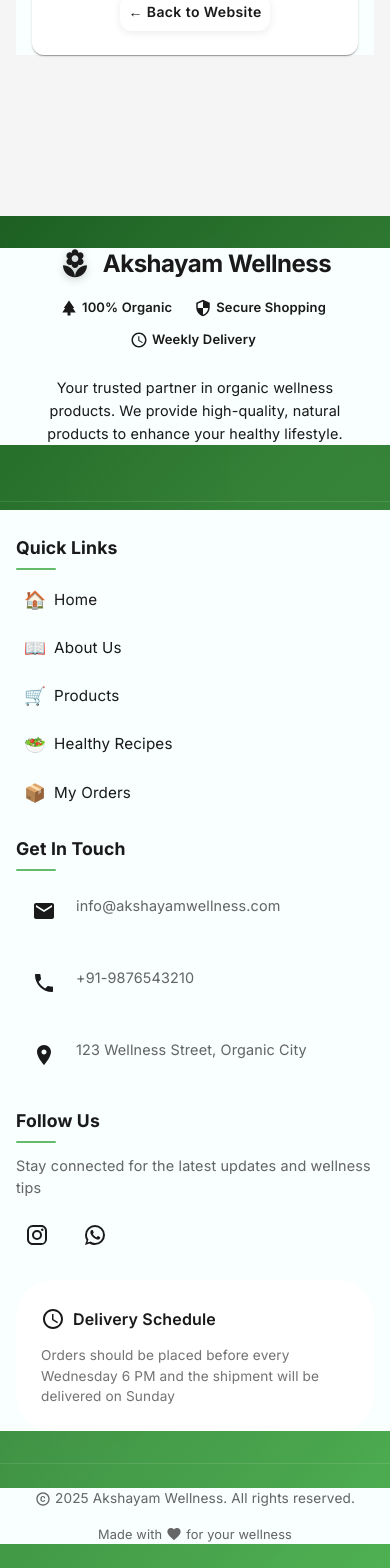
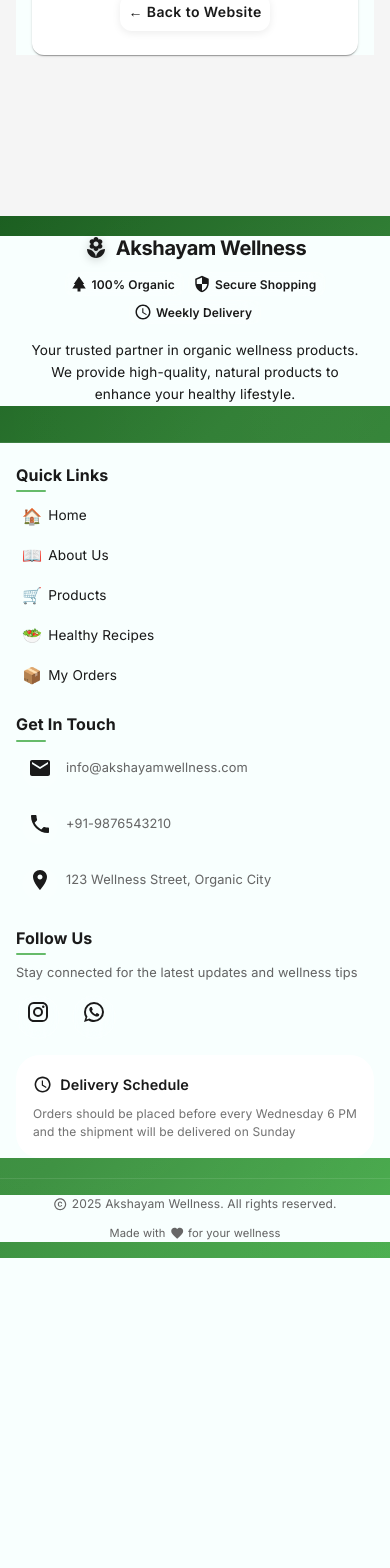
Before and after one commit to gandeharshith/akshayam_frontend, a React (Create React App) app: page /adddmin/login in a window 390 px wide. Shown: the part 700-2268 px from the top of the page. After the commit the page ends 1958 px from the top, so only its background shows below. Built offline with nearby package versions, Linux system fonts and the light colour scheme; no server answers.

Commit message:
fixed footer

```diff
--- a/src/components/Footer.tsx
+++ b/src/components/Footer.tsx
@@ -91,8 +91,8 @@ const Footer: React.FC = () => {
           onClick={scrollToTop}
           sx={{
             position: 'fixed',
-            bottom: { xs: 80, md: 32 },
-            right: { xs: 20, md: 32 },
+            bottom: { xs: 20, md: 32 },
+            right: { xs: 16, md: 32 },
             zIndex: 1000,
             backgroundColor: '#2e7d32',
             color: 'white',
@@ -103,11 +103,11 @@ const Footer: React.FC = () => {
               boxShadow: '0 8px 30px rgba(46, 125, 50, 0.4)',
             },
             transition: 'all 0.3s cubic-bezier(0.4, 0, 0.2, 1)',
-            width: 56,
-            height: 56,
+            width: { xs: 48, md: 56 },
+            height: { xs: 48, md: 56 },
           }}
         >
-          <ArrowUpward />
+          <ArrowUpward sx={{ fontSize: { xs: '1.2rem', md: '1.5rem' } }} />
         </IconButton>
       </Slide>
 
@@ -141,15 +141,15 @@ const Footer: React.FC = () => {
       >
         <Box sx={{ position: 'relative', zIndex: 2 }}>
           {/* Top Section with Brand and Features */}
-          <Box sx={{ py: { xs: 4, md: 6 }, borderBottom: '1px solid rgba(255,255,255,0.1)' }}>
+          <Box sx={{ py: { xs: 2.5, md: 6 }, borderBottom: '1px solid rgba(255,255,255,0.1)' }}>
             <Container maxWidth="xl">
               <Fade in={true} timeout={1000}>
-                <Box sx={{ textAlign: 'center', mb: { xs: 3, md: 4 } }}>
-                  <Box sx={{ display: 'flex', alignItems: 'center', justifyContent: 'center', mb: 2 }}>
+                <Box sx={{ textAlign: 'center', mb: { xs: 2, md: 4 } }}>
+                  <Box sx={{ display: 'flex', alignItems: 'center', justifyContent: 'center', mb: { xs: 1.5, md: 2 } }}>
                     <LocalFlorist
                       sx={{
-                        mr: 1.5,
-                        fontSize: 32,
+                        mr: { xs: 1, md: 1.5 },
+                        fontSize: { xs: 24, md: 32 },
                         color: 'rgba(255,255,255,0.9)',
                         filter: 'drop-shadow(0 2px 4px rgba(0,0,0,0.2))'
                       }}
@@ -159,7 +159,7 @@ const Footer: React.FC = () => {
                       sx={{
                         fontWeight: 700,
                         color: 'white',
-                        fontSize: { xs: '1.5rem', md: '2rem' },
+                        fontSize: { xs: '1.25rem', sm: '1.5rem', md: '2rem' },
                         letterSpacing: '-0.02em',
                         textShadow: '0 2px 4px rgba(0,0,0,0.2)',
                       }}
@@ -169,17 +169,18 @@ const Footer: React.FC = () => {
                   </Box>
 
                   {/* Feature Chips */}
-                  <Box sx={{ display: 'flex', gap: 1, justifyContent: 'center', flexWrap: 'wrap', mb: 3 }}>
+                  <Box sx={{ display: 'flex', gap: { xs: 0.5, md: 1 }, justifyContent: 'center', flexWrap: 'wrap', mb: { xs: 2, md: 3 } }}>
                     {features.map((feature, index) => (
                       <Fade in={true} timeout={1200 + index * 200} key={index}>
                         <Chip
                           icon={feature.icon}
                           label={feature.text}
-                          size="small"
+                          size={isMobile ? 'small' : 'medium'}
                           sx={{
                             backgroundColor: 'rgba(255,255,255,0.15)',
                             color: 'white',
                             fontWeight: 600,
+                            fontSize: { xs: '0.75rem', md: '0.875rem' },
                             backdropFilter: 'blur(10px)',
                             border: '1px solid rgba(255,255,255,0.2)',
                             '&:hover': {
@@ -195,11 +196,11 @@ const Footer: React.FC = () => {
                     variant="body1"
                     sx={{
                       color: 'rgba(255,255,255,0.9)',
-                      maxWidth: 600,
+                      maxWidth: { xs: '100%', md: 600 },
                       mx: 'auto',
-                      fontSize: { xs: '0.9rem', md: '1rem' },
+                      fontSize: { xs: '0.85rem', md: '1rem' },
                       lineHeight: 1.6,
-                      px: 2,
+                      px: { xs: 1, md: 2 },
                     }}
                   >
                     {contactInfo?.company_description || 'Your trusted partner in organic wellness products. We provide high-quality, natural products to enhance your healthy lifestyle.'}
@@ -210,9 +211,9 @@ const Footer: React.FC = () => {
           </Box>
 
           {/* Main Footer Content */}
-          <Box sx={{ py: { xs: 4, md: 6 } }}>
+          <Box sx={{ py: { xs: 2.5, md: 6 } }}>
             <Container maxWidth="xl">
-              <Grid container spacing={{ xs: 3, md: 5 }}>
+              <Grid container spacing={{ xs: 2.5, md: 5 }}>
                 {/* Quick Links */}
                 <Grid item xs={12} sm={6} md={3}>
                   <Fade in={true} timeout={800}>
@@ -223,15 +224,15 @@ const Footer: React.FC = () => {
                         sx={{
                           color: 'white',
                           fontWeight: 700,
-                          fontSize: { xs: '1.1rem', md: '1.25rem' },
-                          mb: 2.5,
+                          fontSize: { xs: '1rem', md: '1.25rem' },
+                          mb: { xs: 1.5, md: 2.5 },
                           position: 'relative',
                           '&::after': {
                             content: '""',
                             position: 'absolute',
-                            bottom: -8,
+                            bottom: { xs: -4, md: -8 },
                             left: 0,
-                            width: 40,
+                            width: { xs: 30, md: 40 },
                             height: 2,
                             backgroundColor: '#66bb6a',
                             borderRadius: 1,
@@ -240,7 +241,7 @@ const Footer: React.FC = () => {
                       >
                         Quick Links
                       </Typography>
-                      <Box sx={{ display: 'flex', flexDirection: 'column', gap: 1.5 }}>
+                      <Box sx={{ display: 'flex', flexDirection: 'column', gap: { xs: 1, md: 1.5 } }}>
                         {quickLinks.map((link, index) => (
                           <Fade in={true} timeout={1000 + index * 100} key={link.path}>
                             <Link
@@ -251,21 +252,21 @@ const Footer: React.FC = () => {
                                 textDecoration: 'none',
                                 display: 'flex',
                                 alignItems: 'center',
-                                gap: 1,
-                                py: 0.5,
-                                px: 1,
+                                gap: { xs: 0.75, md: 1 },
+                                py: { xs: 0.4, md: 0.5 },
+                                px: { xs: 0.75, md: 1 },
                                 borderRadius: 2,
-                                fontSize: '0.95rem',
+                                fontSize: { xs: '0.85rem', md: '0.95rem' },
                                 transition: 'all 0.3s cubic-bezier(0.4, 0, 0.2, 1)',
                                 '&:hover': {
                                   color: 'white',
                                   backgroundColor: 'rgba(255,255,255,0.1)',
-                                  transform: 'translateX(8px)',
+                                  transform: { xs: 'translateX(4px)', md: 'translateX(8px)' },
                                   backdropFilter: 'blur(10px)',
                                 }
                               }}
                             >
-                              <span style={{ fontSize: '1.1rem' }}>{link.icon}</span>
+                              <span style={{ fontSize: isMobile ? '1rem' : '1.1rem' }}>{link.icon}</span>
                               {link.text}
                             </Link>
                           </Fade>
@@ -285,15 +286,15 @@ const Footer: React.FC = () => {
                         sx={{
                           color: 'white',
                           fontWeight: 700,
-                          fontSize: { xs: '1.1rem', md: '1.25rem' },
-                          mb: 2.5,
+                          fontSize: { xs: '1rem', md: '1.25rem' },
+                          mb: { xs: 1.5, md: 2.5 },
                           position: 'relative',
                           '&::after': {
                             content: '""',
                             position: 'absolute',
-                            bottom: -8,
+                            bottom: { xs: -4, md: -8 },
                             left: 0,
-                            width: 40,
+                            width: { xs: 30, md: 40 },
                             height: 2,
                             backgroundColor: '#66bb6a',
                             borderRadius: 1,
@@ -302,7 +303,7 @@ const Footer: React.FC = () => {
                       >
                         Get In Touch
                       </Typography>
-                      <Box sx={{ display: 'flex', flexDirection: 'column', gap: 2 }}>
+                      <Box sx={{ display: 'flex', flexDirection: 'column', gap: { xs: 1.5, md: 2 } }}>
                         {[
                           {
                             icon: <Email />,
@@ -327,40 +328,42 @@ const Footer: React.FC = () => {
                               sx={{
                                 display: 'flex',
                                 alignItems: 'flex-start',
-                                gap: 1.5,
+                                gap: { xs: 1, md: 1.5 },
                                 color: 'rgba(255,255,255,0.8)',
                                 textDecoration: 'none',
-                                p: 1,
+                                p: { xs: 0.75, md: 1 },
                                 borderRadius: 2,
                                 transition: 'all 0.3s ease',
                                 '&:hover': contact.href ? {
                                   color: 'white',
                                   backgroundColor: 'rgba(255,255,255,0.1)',
                                   backdropFilter: 'blur(10px)',
-                                  transform: 'translateY(-2px)',
+                                  transform: { xs: 'translateY(-1px)', md: 'translateY(-2px)' },
                                 } : {}
                               }}
                             >
                               <Box
                                 sx={{
-                                  p: 1,
+                                  p: { xs: 0.75, md: 1 },
                                   borderRadius: '50%',
                                   backgroundColor: 'rgba(255,255,255,0.15)',
                                   display: 'flex',
                                   alignItems: 'center',
                                   justifyContent: 'center',
-                                  minWidth: 40,
-                                  height: 40,
+                                  minWidth: { xs: 32, md: 40 },
+                                  height: { xs: 32, md: 40 },
                                 }}
                               >
-                                {contact.icon}
+                                <Box sx={{ fontSize: { xs: '1rem', md: '1.25rem' } }}>
+                                  {contact.icon}
+                                </Box>
                               </Box>
                               <Typography
                                 variant="body2"
                                 sx={{
-                                  fontSize: '0.9rem',
+                                  fontSize: { xs: '0.8rem', md: '0.9rem' },
                                   lineHeight: 1.5,
-                                  mt: 0.5
+                                  mt: { xs: 0.25, md: 0.5 }
                                 }}
                               >
                                 {contact.text}
@@ -383,15 +386,15 @@ const Footer: React.FC = () => {
                         sx={{
                           color: 'white',
                           fontWeight: 700,
-                          fontSize: { xs: '1.1rem', md: '1.25rem' },
-                          mb: 2.5,
+                          fontSize: { xs: '1rem', md: '1.25rem' },
+                          mb: { xs: 1.5, md: 2.5 },
                           position: 'relative',
                           '&::after': {
                             content: '""',
                             position: 'absolute',
-                            bottom: -8,
+                            bottom: { xs: -4, md: -8 },
                             left: 0,
-                            width: 40,
+                            width: { xs: 30, md: 40 },
                             height: 2,
                             backgroundColor: '#66bb6a',
                             borderRadius: 1,
@@ -402,18 +405,18 @@ const Footer: React.FC = () => {
                       </Typography>
 
                       {/* Social Media Links */}
-                      <Box sx={{ mb: 3 }}>
+                      <Box sx={{ mb: { xs: 2, md: 3 } }}>
                         <Typography
                           variant="body2"
                           sx={{
                             color: 'rgba(255,255,255,0.8)',
-                            mb: 2,
-                            fontSize: '0.9rem'
+                            mb: { xs: 1.5, md: 2 },
+                            fontSize: { xs: '0.8rem', md: '0.9rem' }
                           }}
                         >
                           Stay connected for the latest updates and wellness tips
                         </Typography>
-                        <Box sx={{ display: 'flex', gap: 2, flexWrap: 'wrap' }}>
+                        <Box sx={{ display: 'flex', gap: { xs: 1.5, md: 2 }, flexWrap: 'wrap' }}>
                           {socialLinks.map((social, index) => (
                             <Fade in={true} timeout={1400 + index * 100} key={social.label}>
                               <IconButton
@@ -427,15 +430,19 @@ const Footer: React.FC = () => {
                                   backgroundColor: 'rgba(255,255,255,0.1)',
                                   backdropFilter: 'blur(10px)',
                                   border: '1px solid rgba(255,255,255,0.2)',
+                                  width: { xs: 44, md: 48 },
+                                  height: { xs: 44, md: 48 },
                                   transition: 'all 0.3s cubic-bezier(0.4, 0, 0.2, 1)',
                                   '&:hover': {
                                     backgroundColor: social.color,
-                                    transform: 'translateY(-3px) scale(1.05)',
-                                    boxShadow: `0 8px 25px ${social.color}40`,
+                                    transform: { xs: 'translateY(-2px) scale(1.03)', md: 'translateY(-3px) scale(1.05)' },
+                                    boxShadow: `0 ${isMobile ? '6px' : '8px'} 25px ${social.color}40`,
                                   }
                                 }}
                               >
-                                {social.icon}
+                                <Box sx={{ fontSize: { xs: '1.2rem', md: '1.5rem' } }}>
+                                  {social.icon}
+                                </Box>
                               </IconButton>
                             </Fade>
                           ))}
@@ -446,21 +453,21 @@ const Footer: React.FC = () => {
                       <Paper
                         elevation={0}
                         sx={{
-                          p: 3,
+                          p: { xs: 2, md: 3 },
                           backgroundColor: 'rgba(255,255,255,0.1)',
                           backdropFilter: 'blur(10px)',
                           border: '1px solid rgba(255,255,255,0.2)',
-                          borderRadius: 3,
+                          borderRadius: { xs: 2, md: 3 },
                           color: 'white',
                         }}
                       >
-                        <Box sx={{ display: 'flex', alignItems: 'center', mb: 1.5 }}>
-                          <Schedule sx={{ mr: 1, color: '#66bb6a' }} />
-                          <Typography variant="subtitle1" sx={{ fontWeight: 600 }}>
+                        <Box sx={{ display: 'flex', alignItems: 'center', mb: { xs: 1, md: 1.5 } }}>
+                          <Schedule sx={{ mr: 1, color: '#66bb6a', fontSize: { xs: '1.2rem', md: '1.5rem' } }} />
+                          <Typography variant="subtitle1" sx={{ fontWeight: 600, fontSize: { xs: '0.9rem', md: '1rem' } }}>
                             Delivery Schedule
                           </Typography>
                         </Box>
-                        <Typography variant="body2" sx={{ fontSize: '0.85rem', lineHeight: 1.5, opacity: 0.9 }}>
+                        <Typography variant="body2" sx={{ fontSize: { xs: '0.75rem', md: '0.85rem' }, lineHeight: 1.5, opacity: 0.9 }}>
                           Orders should be placed before every Wednesday 6 PM and the shipment will be delivered on Sunday
                         </Typography>
                       </Paper>
@@ -472,7 +479,7 @@ const Footer: React.FC = () => {
           </Box>
 
           {/* Bottom Footer */}
-          <Box sx={{ borderTop: '1px solid rgba(255,255,255,0.1)', py: 3 }}>
+          <Box sx={{ borderTop: '1px solid rgba(255,255,255,0.1)', py: { xs: 2, md: 3 } }}>
             <Container maxWidth="xl">
               <Fade in={true} timeout={1600}>
                 <Box sx={{
@@ -480,7 +487,7 @@ const Footer: React.FC = () => {
                   flexDirection: { xs: 'column', md: 'row' },
                   justifyContent: 'space-between',
                   alignItems: 'center',
-                  gap: 2,
+                  gap: { xs: 1.5, md: 2 },
                   textAlign: { xs: 'center', md: 'left' }
                 }}>
                   <Typography
@@ -489,11 +496,13 @@ const Footer: React.FC = () => {
                       color: 'rgba(255,255,255,0.7)',
                       display: 'flex',
                       alignItems: 'center',
+                      justifyContent: { xs: 'center', md: 'flex-start' },
                       gap: 0.5,
-                      fontSize: '0.85rem'
+                      fontSize: { xs: '0.75rem', md: '0.85rem' },
+                      flexWrap: 'wrap'
                     }}
                   >
-                    <Copyright sx={{ fontSize: '1rem' }} />
+                    <Copyright sx={{ fontSize: { xs: '0.9rem', md: '1rem' } }} />
                     {new Date().getFullYear()} {contactInfo?.company_name || 'Akshayam Wellness'}. All rights reserved.
                   </Typography>
 
@@ -503,11 +512,12 @@ const Footer: React.FC = () => {
                       color: 'rgba(255,255,255,0.6)',
                       display: 'flex',
                       alignItems: 'center',
+                      justifyContent: { xs: 'center', md: 'flex-start' },
                       gap: 0.5,
-                      fontSize: '0.8rem'
+                      fontSize: { xs: '0.7rem', md: '0.8rem' }
                     }}
                   >
-                    Made with <Favorite sx={{ color: '#ff4444', fontSize: '1rem' }} /> for your wellness
+                    Made with <Favorite sx={{ color: '#ff4444', fontSize: { xs: '0.9rem', md: '1rem' } }} /> for your wellness
                   </Typography>
                 </Box>
               </Fade>
```
